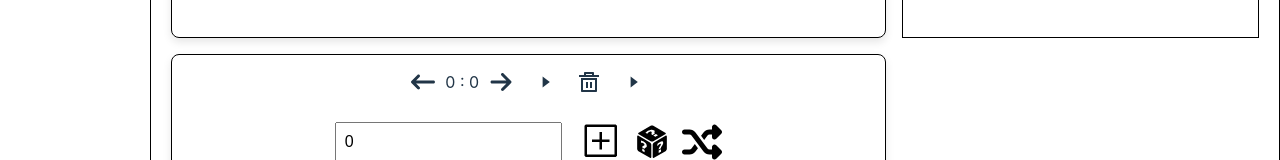
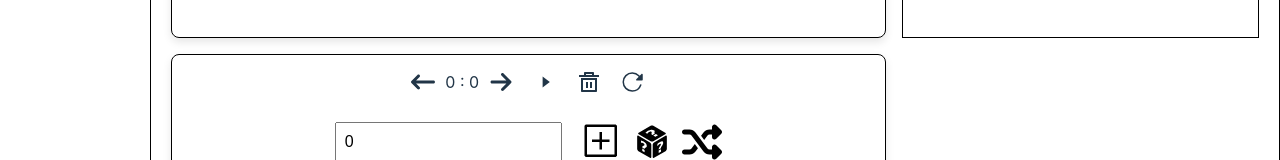
Before and after one commit to drachentrix/algorithm-visualizer, a React (Vite) app in the folder frontend/: page /algorithm/Sortingalgorithms/1 in a window 1280 px wide. Shown: the part 455-615 px from the top of the page. Built offline with nearby package versions, Linux system fonts and the light colour scheme.

Commit message:
Icon chance and location

```diff
--- a/frontend/src/components/algorithms/RunComponent.tsx
+++ b/frontend/src/components/algorithms/RunComponent.tsx
@@ -5,6 +5,7 @@ import React, {useEffect, useRef, useState} from "react";
 import {RiDeleteBin5Line} from "react-icons/ri";
 import WebSocketService from "../../websocket/WebSocketService.tsx";
 import styles from "./RunComponent.module.css";
+import { IoReload } from "react-icons/io5";
 import {Simulate} from "react-dom/test-utils";
 import {isPatternOrGradient} from "chart.js/helpers";
 
@@ -135,6 +136,7 @@ function RunComponent(props: {
 
     return (
         <>
+
             <div className={styles.progressBar}>
                 <FaArrowLeftLong
                     onClick={() => incrementCurrentStep(-1)}
@@ -145,27 +147,26 @@ function RunComponent(props: {
                     onClick={() => incrementCurrentStep(1)}
                     title="Next Step"
                 />
-                <div className={styles.startButton}>
-                    <RxTriangleRight
-                        onClick={startAlgorithm}
-                        title="Start Algorithm"
-                    />
+
+                <div className={styles.clearButton}>
+                    {isPlaying ?
+                        <IoIosPause onClick={undoPause}/> :
+                        <RxTriangleRight onClick={playAlgo}
+                                         title="Autoplay"
+                        />}
                 </div>
+
                 <div className={styles.clearButton}>
                     <RiDeleteBin5Line
                         onClick={clearItems}
                         title="Clear items"
                     />
                 </div>
-
-                <div className={styles.clearButton}>
-
-
-                    {isPlaying ?
-                        <IoIosPause onClick={undoPause}/> :
-                        <RxTriangleRight onClick={playAlgo}
-                        title="Play the full Steps"
-                    />}
+                <div className={styles.startButton}>
+                    <IoReload
+                        onClick={startAlgorithm}
+                        title="Reload Steps"
+                    />
                 </div>
             </div>
             {isConnected && (
```
